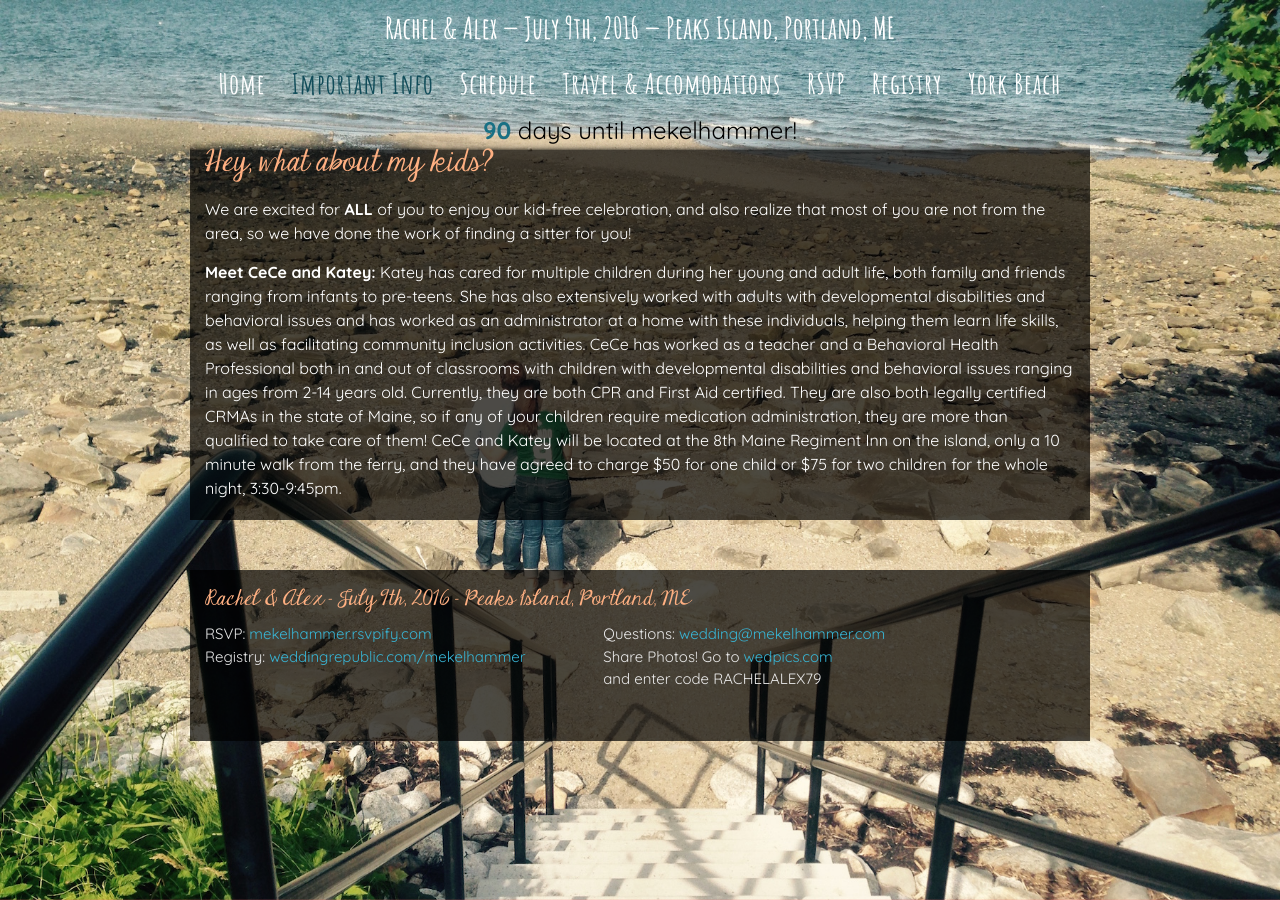
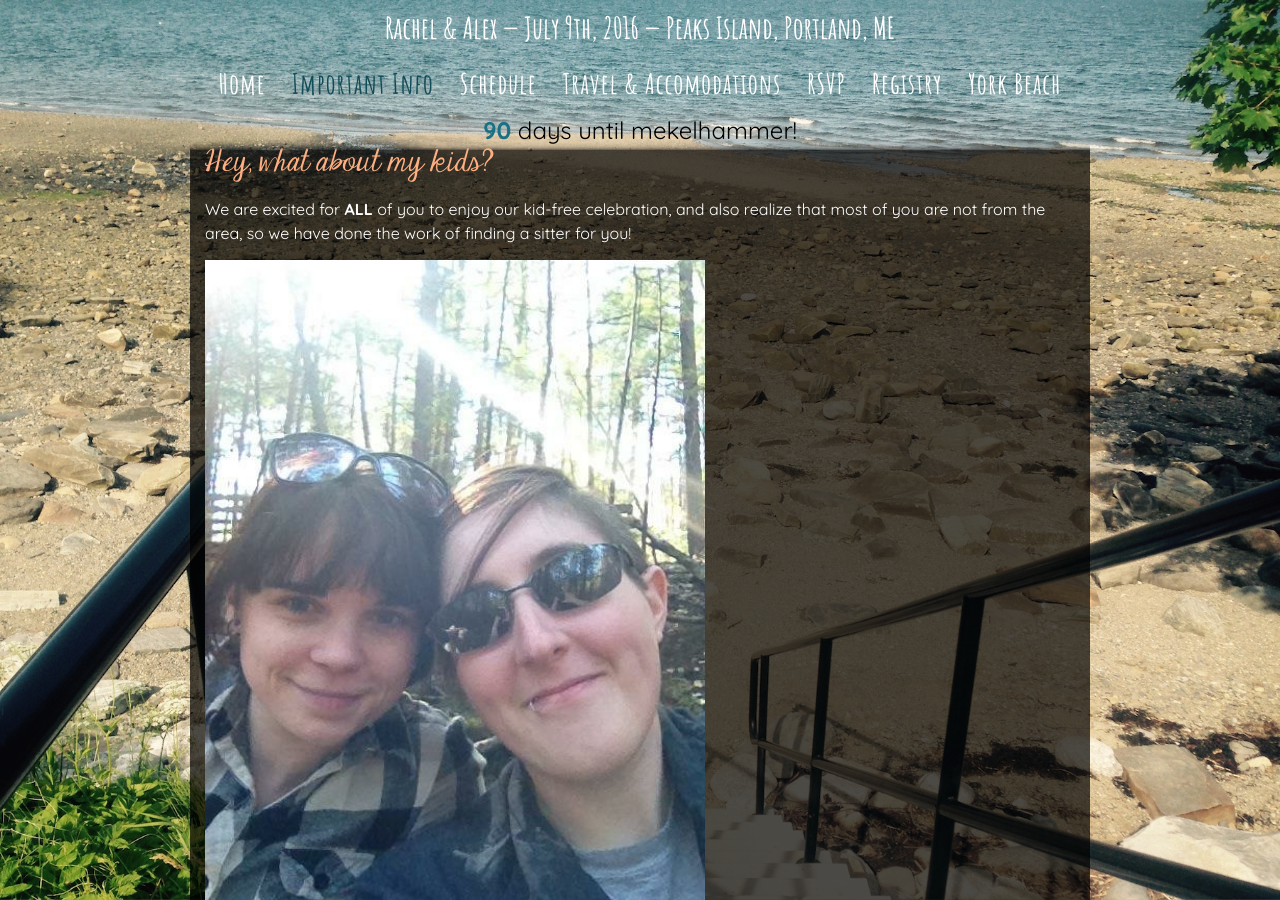
Before and after one commit to amekelburg/wedsite, a Jekyll site: the page built from 2-important-info.md, in a window 1280 px wide and 900 px high, scrolled down 2824 px. Built offline with Jekyll 4.4.1, drawn with Linux system fonts in a browser that asks for light colours; some web fonts are replaced; comment, search, counter and statistics services are not loaded.

Commit message:
Update 2-important-info.md

```diff
--- a/2-important-info.md
+++ b/2-important-info.md
@@ -38,4 +38,6 @@ Here is a hand-drawn map illustrating all the important wedding event locations.
 
 We are excited for **ALL** of you to enjoy our kid-free celebration, and also realize that most of you are not from the area, so we have done the work of finding a sitter for you!
 
+![babysitters](/img/CeCe-Katey.JPG){:width="500px"}
+
 **Meet CeCe and Katey:** Katey has cared for multiple children during her young and adult life, both family and friends ranging from infants to pre-teens. She has also extensively worked with adults with developmental disabilities and behavioral issues and has worked as an administrator at a home with these individuals, helping them learn life skills, as well as facilitating community inclusion activities. CeCe has worked as a teacher and a Behavioral Health Professional both in and out of classrooms with children with developmental disabilities and behavioral issues ranging in ages from 2-14 years old. Currently, they are both CPR and First Aid certified. They are also both legally certified CRMAs in the state of Maine, so if any of your children require medication administration, they are more than qualified to take care of them! CeCe and Katey will be located at the 8th Maine Regiment Inn on the island, only a 10 minute walk from the ferry, and they have agreed to charge $50 for one child or $75 for two children for the whole night, 3:30-9:45pm.
```
